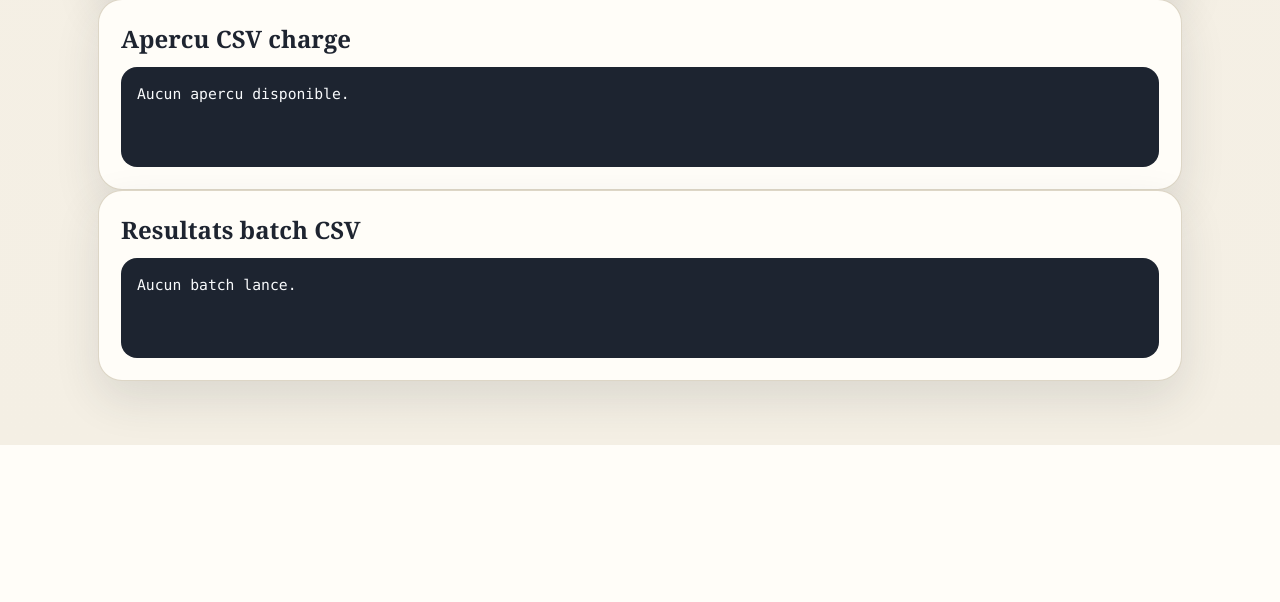
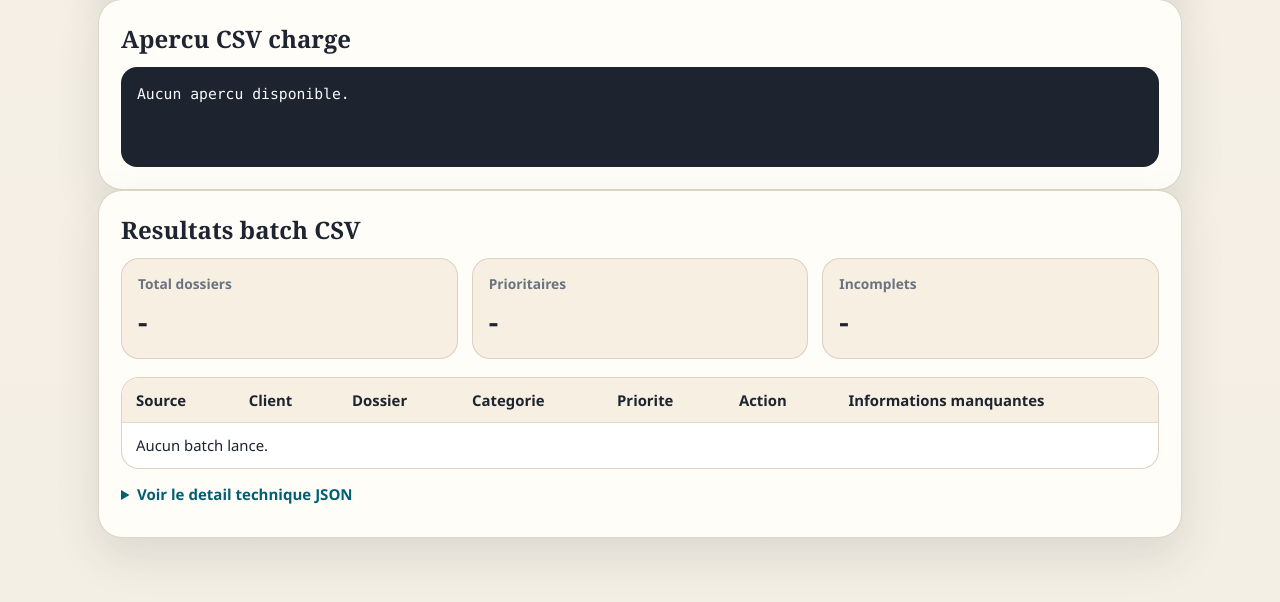
Before and after one commit to christopherfordant/projet_automatisations, a FastAPI app: page / in a window 1280 px wide. Shown: the part 2076-2678 px from the top of the page. Before the commit the page ends 2521 px from the top, so only its background shows below. Run offline with FastAPI, Linux system fonts and the light colour scheme.

Commit message:
Add visual batch results dashboard

```diff
--- a/src/app/ui/static/app.css
+++ b/src/app/ui/static/app.css
@@ -275,6 +275,99 @@ dd {
     font: 400 0.92rem/1.5 Consolas, monospace;
 }
 
+.batch-summary {
+    display: grid;
+    grid-template-columns: repeat(auto-fit, minmax(180px, 1fr));
+    gap: 14px;
+    margin-bottom: 18px;
+}
+
+.metric {
+    padding: 16px;
+    border-radius: 18px;
+    background: #f6efe2;
+    border: 1px solid rgba(216, 207, 190, 0.9);
+}
+
+.metric span {
+    display: block;
+    color: var(--muted);
+    font: 600 0.86rem/1.3 "Segoe UI", sans-serif;
+}
+
+.metric strong {
+    display: block;
+    margin-top: 8px;
+    font-size: 1.9rem;
+}
+
+.table-wrap {
+    overflow-x: auto;
+    border: 1px solid rgba(216, 207, 190, 0.9);
+    border-radius: 18px;
+    background: #fff;
+}
+
+.batch-table {
+    width: 100%;
+    border-collapse: collapse;
+    font: 400 0.93rem/1.4 "Segoe UI", sans-serif;
+}
+
+.batch-table th,
+.batch-table td {
+    padding: 12px 14px;
+    border-bottom: 1px solid rgba(216, 207, 190, 0.7);
+    text-align: left;
+    vertical-align: top;
+}
+
+.batch-table th {
+    background: #f6efe2;
+    font-weight: 700;
+}
+
+.batch-table tbody tr:last-child td {
+    border-bottom: 0;
+}
+
+.badge {
+    display: inline-flex;
+    align-items: center;
+    padding: 4px 10px;
+    border-radius: 999px;
+    background: #e7f3f1;
+    color: #155e59;
+    font: 700 0.8rem/1.2 "Segoe UI", sans-serif;
+    white-space: nowrap;
+}
+
+.badge.high {
+    background: #fde7e3;
+    color: #9a3412;
+}
+
+.badge.medium {
+    background: #fff2d6;
+    color: #b45309;
+}
+
+.badge.normal {
+    background: #e7f3f1;
+    color: #155e59;
+}
+
+.batch-details {
+    margin-top: 16px;
+}
+
+.batch-details summary {
+    cursor: pointer;
+    color: var(--accent);
+    font: 700 0.94rem/1.3 "Segoe UI", sans-serif;
+    margin-bottom: 10px;
+}
+
 @media (max-width: 640px) {
     .layout {
         padding: 20px 14px 40px;
--- a/src/app/ui/static/app.js
+++ b/src/app/ui/static/app.js
@@ -5,6 +5,8 @@ const missingList = document.getElementById("missing-list");
 const operatorSummary = document.getElementById("operator-summary");
 const rawOutput = document.getElementById("raw-output");
 const batchOutput = document.getElementById("batch-output");
+const batchSummary = document.getElementById("batch-summary");
+const batchTableBody = document.getElementById("batch-table-body");
 const claimText = form.claim_text;
 const csvFileInput = document.getElementById("csv-file");
 const csvRowSelect = document.getElementById("csv-row-select");
@@ -120,10 +122,12 @@ function renderMissing(items) {
 async function runBatchAnalysis() {
     if (csvRows.length === 0) {
         batchOutput.textContent = "Charge d'abord un CSV pour lancer un batch.";
+        resetBatchVisuals();
         return;
     }
 
     batchOutput.textContent = "Traitement batch en cours...";
+    resetBatchVisuals("Traitement...");
     const payload = {
         items: csvRows.map(convertCsvRowToPayload),
     };
@@ -142,8 +146,11 @@ async function runBatchAnalysis() {
             throw new Error(JSON.stringify(data, null, 2));
         }
 
+        renderBatchSummary(data.summary);
+        renderBatchTable(data.items);
         batchOutput.textContent = JSON.stringify(data, null, 2);
     } catch (error) {
+        resetBatchVisuals("Erreur");
         batchOutput.textContent = String(error);
     }
 }
@@ -366,3 +373,77 @@ function normalizeHeader(header) {
         .replaceAll(" ", "_")
         .replaceAll("-", "_");
 }
+
+function renderBatchSummary(summaryData) {
+    batchSummary.innerHTML = `
+        <div class="metric">
+            <span>Total dossiers</span>
+            <strong>${escapeHtml(summaryData.total_items)}</strong>
+        </div>
+        <div class="metric">
+            <span>Prioritaires</span>
+            <strong>${escapeHtml(summaryData.high_priority)}</strong>
+        </div>
+        <div class="metric">
+            <span>Incomplets</span>
+            <strong>${escapeHtml(summaryData.missing_information_cases)}</strong>
+        </div>
+    `;
+}
+
+function renderBatchTable(items) {
+    if (!items || items.length === 0) {
+        batchTableBody.innerHTML = '<tr><td colspan="7">Aucun resultat disponible.</td></tr>';
+        return;
+    }
+
+    batchTableBody.innerHTML = items
+        .map((item) => {
+            const missing = item.missing_information_labels.length
+                ? item.missing_information_labels.join(", ")
+                : "Aucune";
+
+            return `
+                <tr>
+                    <td>${escapeHtml(findSourceLabel(item))}</td>
+                    <td>${escapeHtml(item.customer_id || "-")}</td>
+                    <td>${escapeHtml(item.contract_id || "-")}</td>
+                    <td>${escapeHtml(item.category_label)}</td>
+                    <td><span class="badge ${escapeHtml(item.priority)}">${escapeHtml(item.priority_label)}</span></td>
+                    <td>${escapeHtml(item.recommended_next_action_label)}</td>
+                    <td>${escapeHtml(missing)}</td>
+                </tr>
+            `;
+        })
+        .join("");
+}
+
+function findSourceLabel(item) {
+    const row = csvRows.find((candidate) => {
+        const payload = convertCsvRowToPayload(candidate);
+        return (
+            payload.claim_text === item.claim_text &&
+            (payload.customer_id || "") === (item.customer_id || "") &&
+            (payload.contract_id || "") === (item.contract_id || "")
+        );
+    });
+    return row?.source_file || "Formulaire";
+}
+
+function resetBatchVisuals(status = "-") {
+    batchSummary.innerHTML = `
+        <div class="metric">
+            <span>Total dossiers</span>
+            <strong>${escapeHtml(status)}</strong>
+        </div>
+        <div class="metric">
+            <span>Prioritaires</span>
+            <strong>${escapeHtml(status)}</strong>
+        </div>
+        <div class="metric">
+            <span>Incomplets</span>
+            <strong>${escapeHtml(status)}</strong>
+        </div>
+    `;
+    batchTableBody.innerHTML = '<tr><td colspan="7">Aucun batch lance.</td></tr>';
+}
--- a/src/app/ui/templates/index.html
+++ b/src/app/ui/templates/index.html
@@ -145,7 +145,44 @@
 
         <section class="card">
             <h2>Resultats batch CSV</h2>
-            <pre id="batch-output" class="output">Aucun batch lance.</pre>
+            <div id="batch-summary" class="batch-summary">
+                <div class="metric">
+                    <span>Total dossiers</span>
+                    <strong>-</strong>
+                </div>
+                <div class="metric">
+                    <span>Prioritaires</span>
+                    <strong>-</strong>
+                </div>
+                <div class="metric">
+                    <span>Incomplets</span>
+                    <strong>-</strong>
+                </div>
+            </div>
+            <div class="table-wrap">
+                <table class="batch-table">
+                    <thead>
+                        <tr>
+                            <th>Source</th>
+                            <th>Client</th>
+                            <th>Dossier</th>
+                            <th>Categorie</th>
+                            <th>Priorite</th>
+                            <th>Action</th>
+                            <th>Informations manquantes</th>
+                        </tr>
+                    </thead>
+                    <tbody id="batch-table-body">
+                        <tr>
+                            <td colspan="7">Aucun batch lance.</td>
+                        </tr>
+                    </tbody>
+                </table>
+            </div>
+            <details class="batch-details">
+                <summary>Voir le detail technique JSON</summary>
+                <pre id="batch-output" class="output">Aucun batch lance.</pre>
+            </details>
         </section>
     </main>
 
```
